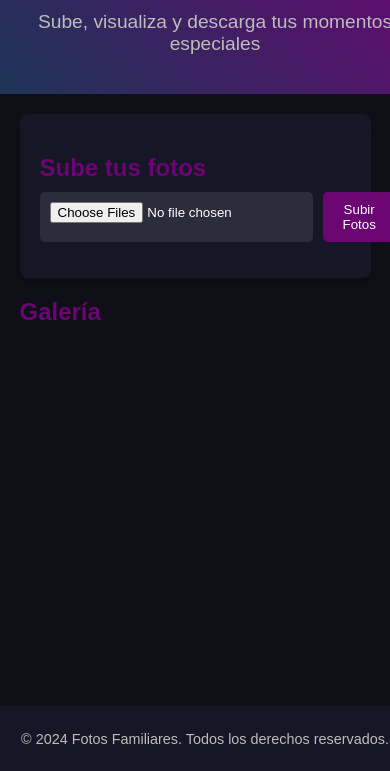
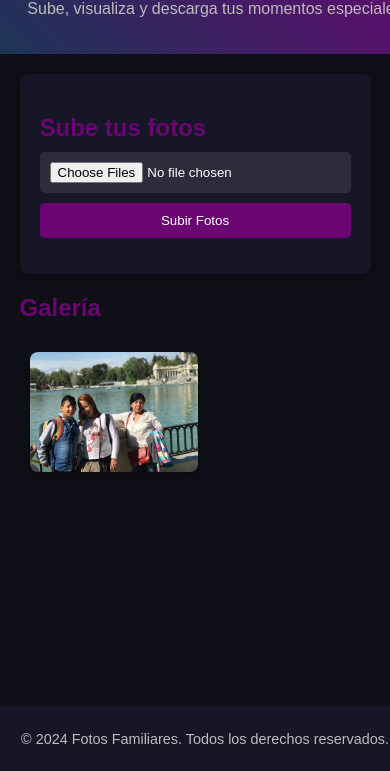
Before and after one commit to JulioEguis/fotosfamiliares, a plain HTML site: page index.html in a window 390 px wide. Shown: the part 73-844 px from the top of the page. Drawn offline with Linux system fonts and the light colour scheme; no server answers.

Commit message:
Add files via upload

```diff
--- a/index.html
+++ b/index.html
@@ -4,8 +4,10 @@
     <meta charset="UTF-8">
     <meta name="viewport" content="width=device-width, initial-scale=1.0">
     <title>Fotos Familiares</title>
-    <link rel="stylesheet" href="styles.css">
-    <script defer src="script.js"></script>
+    <!-- Ruta corregida al CSS -->
+    <link rel="stylesheet" href="./styles.css">
+    <!-- Ruta corregida al script JS -->
+    <script defer src="./script.js"></script>
 </head>
 <body>
     <header>
@@ -20,7 +22,6 @@
                 <button type="button" id="upload-button">Subir Fotos</button>
             </form>
             <p id="upload-message"></p>
-
         </section>
         <section id="gallery-section">
             <h2>Galería</h2>
--- a/script.js
+++ b/script.js
@@ -1,3 +1,44 @@
+document.addEventListener('DOMContentLoaded', () => {
+    // Cargar imágenes desde GitHub al cargar la página
+    const gallery = document.getElementById('gallery');
+    const repoOwner = 'julioeguis'; // Tu nombre de usuario de GitHub
+    const repoName = 'fotosfamiliares'; // El nombre de tu repositorio
+    const folderPath = 'images'; // La carpeta que contiene las imágenes
+
+    // URL de la API de GitHub para obtener los archivos en la carpeta 'images'
+    const apiUrl = `https://api.github.com/repos/${repoOwner}/${repoName}/contents/${folderPath}`;
+
+    // Hacer una solicitud GET a la API de GitHub
+    fetch(apiUrl)
+        .then(response => response.json())
+        .then(data => {
+            // Verifica si hay imágenes y añádelas a la galería
+            data.forEach(item => {
+                if (item.type === 'file') {
+                    const img = document.createElement('img');
+                    img.src = item.download_url; // URL para descargar la imagen
+                    img.alt = item.name;
+                    img.style.maxWidth = '200px';
+                    img.style.margin = '10px';
+                    img.classList.add('gallery-item'); // Clase para las imágenes
+                    gallery.appendChild(img);
+                }
+            });
+        })
+        .catch(error => {
+            console.error('Error al cargar las imágenes desde GitHub:', error);
+        });
+
+    // Precargar una imagen inicial si es necesario
+    const preloadedImage = document.createElement('img');
+    preloadedImage.src = './images/00B43BBE-2EC5-431F-935B-CFFD47DFA717_1_105_c.jpeg'; // Cambiar según el nombre real
+    preloadedImage.alt = 'Foto inicial';
+    preloadedImage.style.maxWidth = '200px';
+    preloadedImage.style.margin = '10px';
+    gallery.appendChild(preloadedImage);
+});
+
+// Funcionalidad de subir fotos localmente
 document.getElementById('upload-button').addEventListener('click', () => {
     const fileInput = document.getElementById('photo-input');
     const files = fileInput.files;
--- a/styles.css
+++ b/styles.css
@@ -30,7 +30,7 @@ header p {
 
 /* Contenido principal */
 main {
-    flex: 1; /* Permite que el contenido principal ocupe todo el espacio vertical disponible */
+    flex: 1;
     width: 90%;
     max-width: 1200px;
     margin: 20px auto;
@@ -89,16 +89,18 @@ main {
 
 .gallery {
     display: grid;
-    grid-template-columns: repeat(auto-fill, minmax(200px, 1fr));
+    grid-template-columns: repeat(auto-fill, minmax(150px, 1fr)); /* Ajustar tamaño de las imágenes */
     gap: 15px;
 }
 
 .gallery img {
     width: 100%;
+    height: auto;
     border-radius: 8px;
     box-shadow: 0 4px 10px rgba(0, 0, 0, 0.3);
     cursor: pointer;
     transition: transform 0.3s, box-shadow 0.3s;
+    object-fit: cover; /* Mantener la imagen proporcionada y ajustada */
 }
 
 .gallery img:hover {
@@ -117,3 +119,37 @@ footer p {
     font-size: 0.9rem;
     color: #bdbdbd;
 }
+
+/* Estilo para dispositivos móviles */
+@media (max-width: 768px) {
+    header h1 {
+        font-size: 2rem; /* Reducir tamaño del título en móvil */
+    }
+
+    header p {
+        font-size: 1rem; /* Reducir tamaño del subtítulo */
+    }
+
+    #upload-form {
+        flex-direction: column;
+    }
+
+    #upload-form button {
+        width: 100%;
+    }
+
+    .gallery {
+        grid-template-columns: repeat(auto-fill, minmax(120px, 1fr)); /* Hacer las imágenes más pequeñas en móvil */
+    }
+
+    .gallery img {
+        max-width: 100%;
+        max-height: 150px; /* Limitar el tamaño de la imagen en dispositivos móviles */
+    }
+}
+
+@media (max-width: 480px) {
+    .gallery img {
+        max-height: 120px; /* Hacer las imágenes más pequeñas en pantallas más pequeñas */
+    }
+}
```
